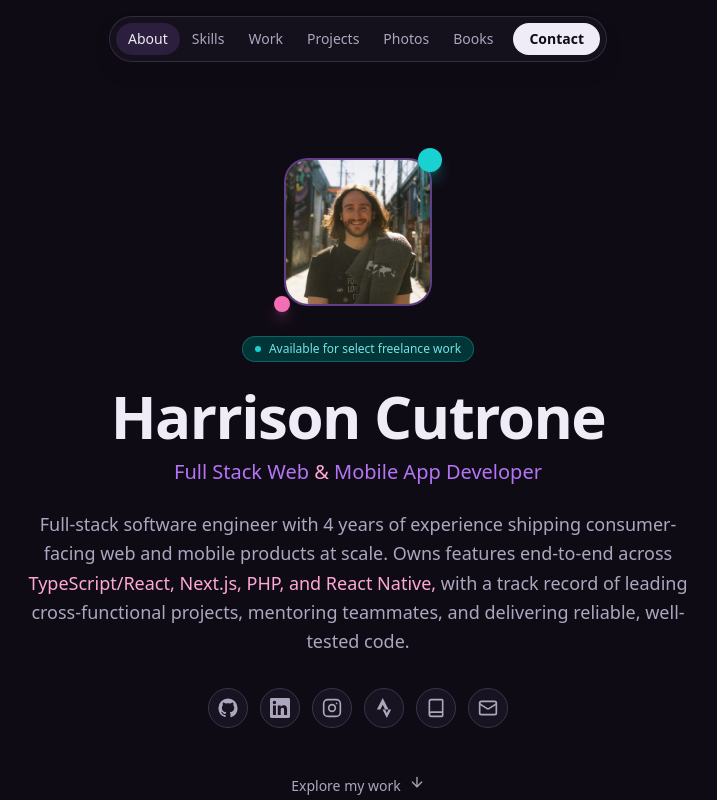
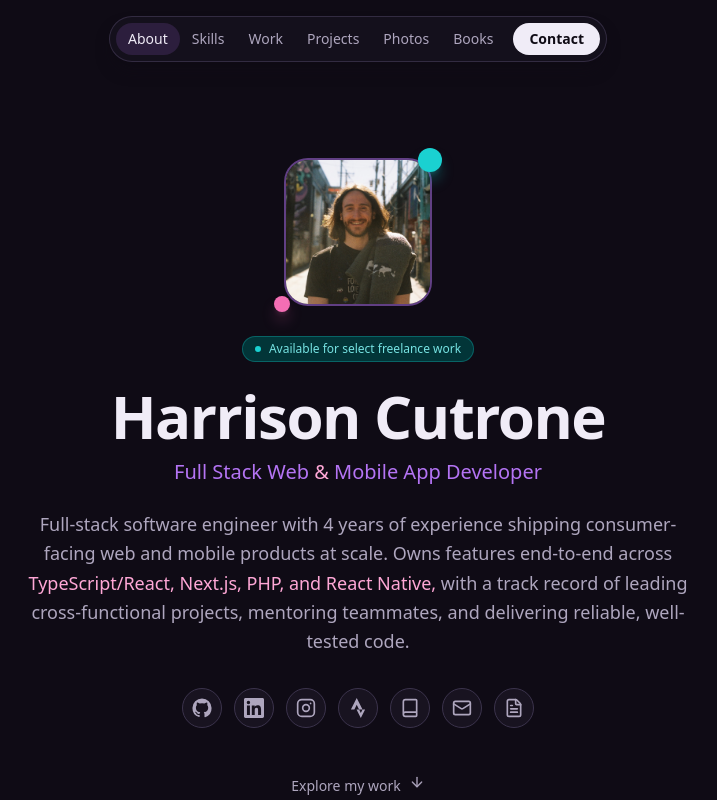
Before and after one commit to hcutrone/personal-website, a Next.js app: page / in a window 1280 px wide. Shown: the top 800 px of the page, without its empty margins (282-999 px from the left). Built offline with nearby package versions, Linux system fonts and the light colour scheme.

Commit message:
Add Footer
Extracts the socials ul to be reused in the footer

```diff
--- a/app/page.tsx
+++ b/app/page.tsx
@@ -5,6 +5,7 @@ import {
 	PersonalProjects,
 	PhotoGallery,
 	Skills,
+	Socials,
 	WorkProjects,
 } from "@/components";
 
@@ -25,6 +26,13 @@ export default function Page() {
 				<PersonalProjects />
 				<PhotoGallery />
 				<Books />
+				<footer className="border-t border-border py-10 text-sm text-muted-foreground">
+					<p className="text-pretty">
+						Designed &amp; built by Harrison Cutrone. Made with React, Radix UI,
+						and Tailwind CSS.
+					</p>
+					<Socials className="justify-center sm:justify-start" />
+				</footer>
 			</main>
 		</div>
 	);
--- a/components/Landing.tsx
+++ b/components/Landing.tsx
@@ -1,36 +1,6 @@
-import { ArrowDown, Book, Mail } from "lucide-react";
+import { ArrowDown } from "lucide-react";
 import Image from "next/image";
-import {
-	GitHubIcon,
-	InstagramIcon,
-	LinkedInIcon,
-	StravaIcon,
-} from "@/components/icons";
-
-const SOCIALS = [
-	{ label: "GitHub", href: "https://github.com/hcutrone", Icon: GitHubIcon },
-	{
-		label: "LinkedIn",
-		href: "https://www.linkedin.com/in/hcutrone/",
-		Icon: LinkedInIcon,
-	},
-	{
-		label: "Instagram",
-		href: "https://instagram.com/harrison.shoots",
-		Icon: InstagramIcon,
-	},
-	{
-		label: "Strava",
-		href: "https://www.strava.com/athletes/128906102",
-		Icon: StravaIcon,
-	},
-	{
-		label: "Fable",
-		href: "https://fable.co/fabler/harrison-cutrone-851428297314",
-		Icon: Book,
-	},
-	{ label: "Email", href: "mailto:harrisoncutrone@gmail.com", Icon: Mail },
-];
+import { Socials } from "@/components";
 
 export function Landing() {
 	return (
@@ -88,24 +58,7 @@ export function Landing() {
 					teammates, and delivering reliable, well-tested code.
 				</p>
 
-				<ul
-					className="mt-8 flex flex-wrap items-center justify-center gap-3"
-					aria-label="Social links"
-				>
-					{SOCIALS.map(({ label, href, Icon }) => (
-						<li key={label}>
-							<a
-								href={href}
-								target="_blank"
-								rel="noreferrer noopener"
-								aria-label={label}
-								className="flex size-10 items-center justify-center rounded-full border border-border bg-card text-muted-foreground outline-none transition-colors hover:border-primary/50 hover:text-primary focus-visible:ring-2 focus-visible:ring-primary"
-							>
-								<Icon className="size-5" />
-							</a>
-						</li>
-					))}
-				</ul>
+				<Socials />
 
 				<a
 					href="#skills"
--- /dev/null
+++ b/components/Socials.tsx
@@ -0,0 +1,60 @@
+import { Book, FileText, Mail } from "lucide-react";
+import {
+	GitHubIcon,
+	InstagramIcon,
+	LinkedInIcon,
+	StravaIcon,
+} from "@/components/icons";
+import { cn } from "@/lib/utils";
+
+const SOCIALS = [
+	{ label: "GitHub", href: "https://github.com/hcutrone", Icon: GitHubIcon },
+	{
+		label: "LinkedIn",
+		href: "https://www.linkedin.com/in/hcutrone/",
+		Icon: LinkedInIcon,
+	},
+	{
+		label: "Instagram",
+		href: "https://instagram.com/harrison.shoots",
+		Icon: InstagramIcon,
+	},
+	{
+		label: "Strava",
+		href: "https://www.strava.com/athletes/128906102",
+		Icon: StravaIcon,
+	},
+	{
+		label: "Fable",
+		href: "https://fable.co/fabler/harrison-cutrone-851428297314",
+		Icon: Book,
+	},
+	{ label: "Email", href: "mailto:harrisoncutrone@gmail.com", Icon: Mail },
+	{ label: "Resume", href: "/HarrisonCutroneResume.pdf", Icon: FileText },
+];
+
+export function Socials({ className }: { className?: string }) {
+	return (
+		<ul
+			className={cn(
+				"mt-8 flex flex-wrap items-center justify-center gap-3",
+				className,
+			)}
+			aria-label="Social links"
+		>
+			{SOCIALS.map(({ label, href, Icon }) => (
+				<li key={label}>
+					<a
+						href={href}
+						target="_blank"
+						rel="noreferrer noopener"
+						aria-label={label}
+						className="flex size-10 items-center justify-center rounded-full border border-border bg-card text-muted-foreground outline-none transition-colors hover:border-primary/50 hover:text-primary focus-visible:ring-2 focus-visible:ring-primary"
+					>
+						<Icon className="size-5" />
+					</a>
+				</li>
+			))}
+		</ul>
+	);
+}
--- a/components/index.ts
+++ b/components/index.ts
@@ -6,3 +6,4 @@ export * from "./PersonalProjects";
 export * from "./Photos";
 export * from "./SectionHeader";
 export * from "./Skills";
+export * from "./Socials";
```
